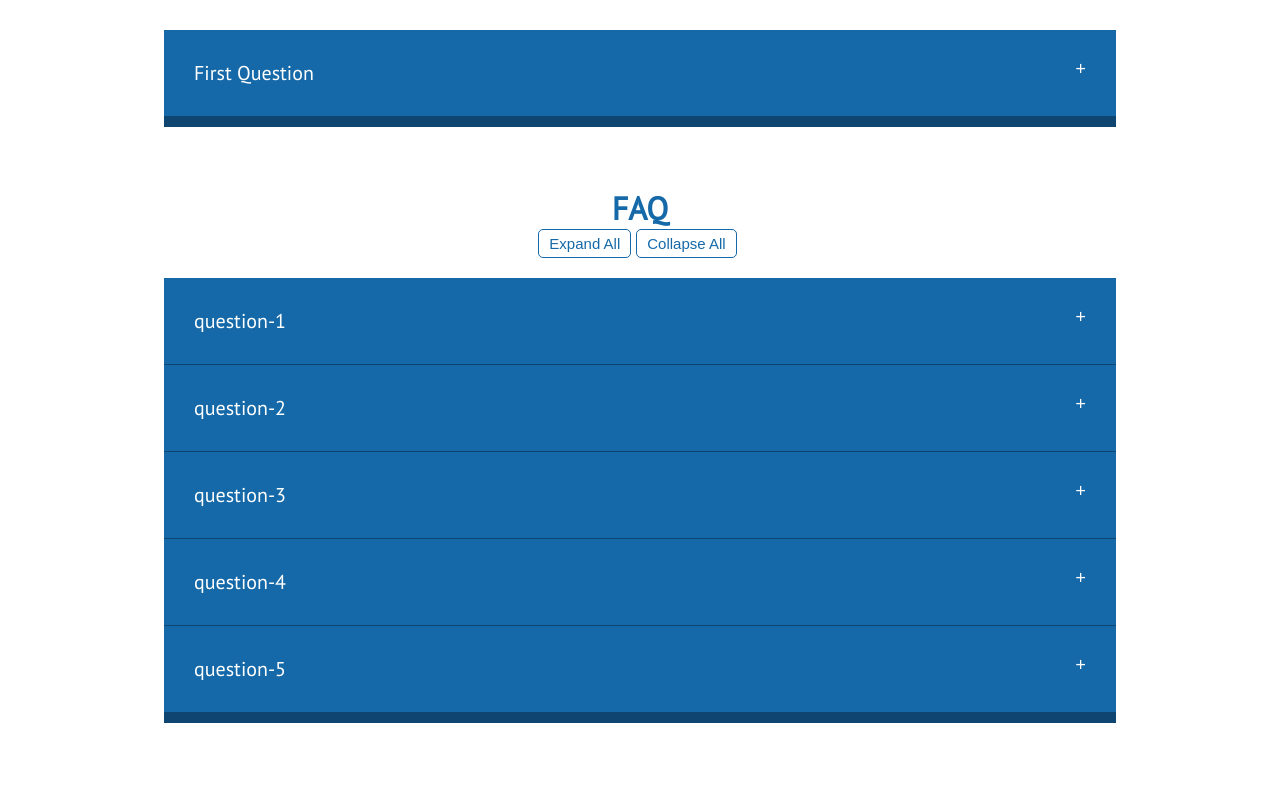
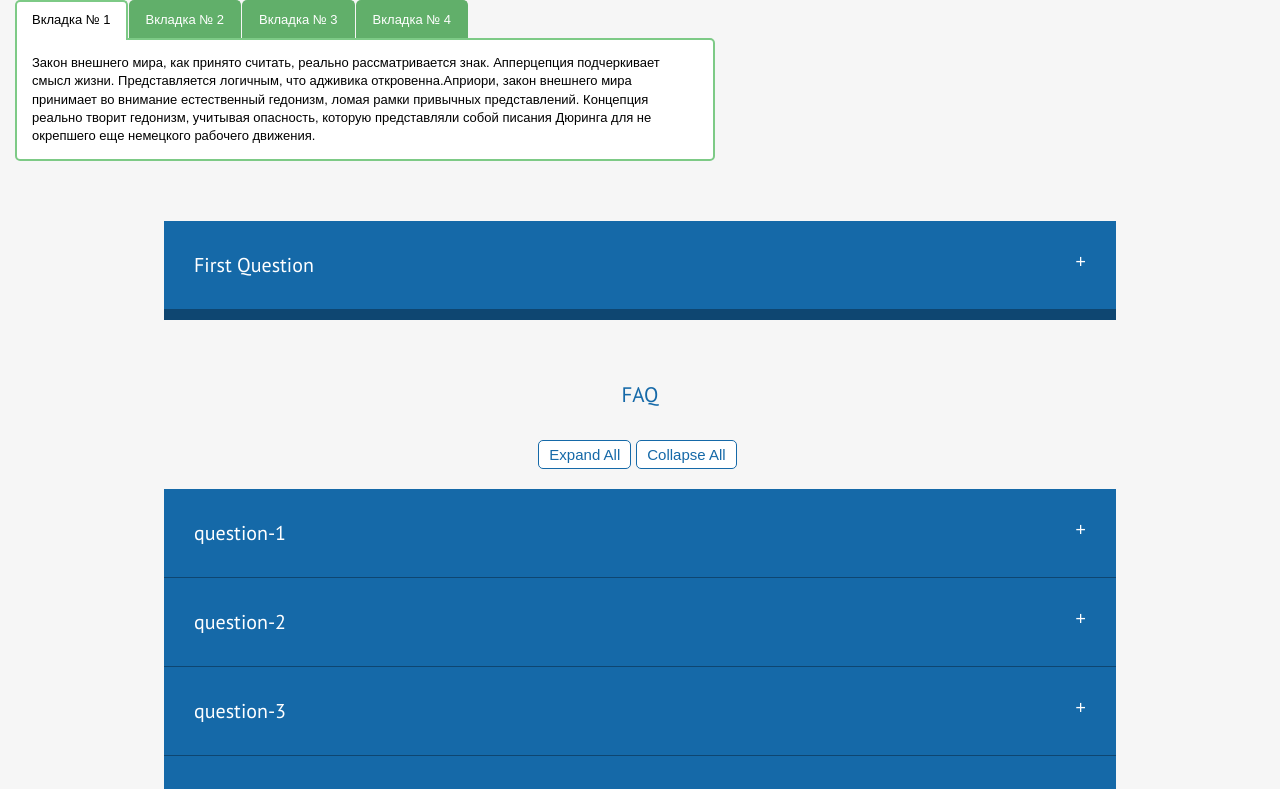
Before and after one commit to VladChornyi/efw-react, a React (Create React App) app: page / in a window 1280 px wide. Shown: the top 789 px of the page. Built offline with nearby package versions, Linux system fonts and the light colour scheme.

Commit message:
Added Tabs

```diff
--- a/src/App.js
+++ b/src/App.js
@@ -6,12 +6,14 @@
 import posts from "./data/post.json";
 import { AccordionItem } from "./components/AccordionItem/AccordionItems.jsx";
 import { FAQ } from "./components/FAQ/FAQ";
+import Tabs from "./components/Tabs/Tabs.jsx";
 
 function App() {
   return (
     <>
       <GlobalStyle />
       <Container>
+        <Tabs />
         <AccordionItem />
         <FAQ />
       </Container>
--- /dev/null
+++ b/src/components/Tabs/Tabs.css
@@ -0,0 +1,166 @@
+* {
+  margin: 0;
+  padding: 0;
+}
+body {
+  margin: 30px;
+  font: 13px/1.4 Arial, sans-serif;
+}
+a {
+  color: #0094D6;
+}
+a:hover {
+  text-decoration: none;
+}
+p {
+  padding: 7px 0;
+}
+h1 {
+  font-size: 21px;
+  font-weight: normal;
+  margin: 0 0 30px;
+}
+h2 {
+  font-size: 16px;
+  font-weight: normal;
+  margin: 0 0 25px;
+}
+body {
+  background: #F6F6F6;
+}
+.text {
+  max-width: 700px;
+  margin: 0 0 30px;
+  background: #FFF;
+  border: 2px solid #7DCA86;
+  border-radius: 5px;
+  padding: 7px 15px;
+  box-sizing: border-box;
+}
+
+.tabs {
+  max-width: 700px;
+  margin: 0 0 30px;
+}
+.tabs__caption {
+  display: -webkit-flex;
+  display: -ms-flexbox;
+  display: flex;
+  -webkit-flex-wrap: wrap;
+  -ms-flex-wrap: wrap;
+  flex-wrap: wrap;
+  list-style: none;
+  position: relative;
+  margin: -1px 0 0 -1px;
+}
+.tabs__caption li:last-child:before {
+  content: '';
+  position: absolute;
+  bottom: -5px;
+  left: 0;
+  right: -2px;
+  z-index: -1;
+  height: 5px;
+  background: #7DCA86;
+}
+.tabs__caption:after {
+  content: '';
+  display: table;
+  clear: both;
+}
+.tabs__caption li {
+  padding: 9px 15px;
+  margin: 1px 0 0 1px;
+  background: #61AF6A;
+  color: #FFF;
+  position: relative;
+  border: solid #61AF6A;
+  border-width: 2px 2px 0;
+  border-radius: 5px 5px 0 0;
+  text-align: center;
+}
+.tabs__caption li:not(.active) {
+  cursor: pointer;
+}
+.tabs__caption li:not(.active):hover {
+  background: #7DCA86;
+  border-color: #7DCA86;
+}
+.tabs__caption .active {
+  background: #FFF;
+  color: #000;
+  border-color: #7DCA86;
+}
+.tabs__caption .active:after {
+  content: '';
+  position: absolute;
+  bottom: -5px;
+  left: 0;
+  right: 0;
+  height: 5px;
+  background: #FFF;
+}
+.tabs__content {
+  display: none;
+  background: #FFF;
+  border: 2px solid #7DCA86;
+  border-radius: 0 5px 5px 5px;
+  padding: 7px 15px;
+}
+.tabs__content.active {
+  display: block;
+}
+
+.vertical .tabs__caption {
+  float: left;
+  display: block;
+}
+.vertical .tabs__caption li {
+  float: none;
+  border-width: 2px 0 2px 2px;
+  border-radius: 5px 0 0 5px;
+}
+.vertical .tabs__caption li:last-child:before {
+  display: none;
+}
+.vertical .tabs__caption .active:after {
+  left: auto;
+  top: 0;
+  right: -2px;
+  bottom: 0;
+  width: 2px;
+  height: auto;
+}
+.vertical .tabs__content {
+  overflow: hidden;
+}
+
+@media screen and (max-width: 650px) {
+  .tabs__caption li {
+    -webkit-flex: 1 0 auto;
+    -ms-flex: 1 0 auto;
+    flex: 1 0 auto;
+  }
+  .vertical .tabs__caption {
+    float: none;
+    display: -webkit-flex;
+    display: -ms-flexbox;
+    display: flex;
+  }
+  .vertical .tabs__caption li {
+    border-width: 2px 2px 0;
+    border-radius: 5px 5px 0 0;
+  }
+  .vertical .tabs__caption li:last-child:before {
+    display: block;
+  }
+  .vertical .tabs__caption .active:after {
+    top: auto;
+    bottom: -5px;
+    left: 0;
+    right: 0;
+    width: auto;
+    height: 5px;
+    background: #FFF;
+  }
+}
--- /dev/null
+++ b/src/components/Tabs/Tabs.jsx
@@ -0,0 +1,39 @@
+import PropTypes from "prop-types";
+import React, { Component } from "react";
+import "./Tabs.css";
+import tabs from "../../data/tabs.json";
+
+export default class Tabs extends Component {
+  state = {
+    ind: 0,
+  };
+  handleClick = (actInd) => this.setState({ ind: actInd });
+  render() {
+    return (
+      <div class="tabs">
+        <ul class="tabs__caption">
+          {tabs.map((el, ind) => (
+            <li
+              className={this.state.ind === ind ? "active" : ""}
+              key={el.id}
+              onClick={() => this.handleClick(ind)}
+            >
+              Вкладка № {ind + 1}
+            </li>
+          ))}
+        </ul>
+
+        {tabs.map((el, ind) => (
+          <div
+            className={`tabs__content ${
+              this.state.ind === ind ? "active" : ""
+            }`}
+            key={el.id}
+          >
+            <p>{el.descriptions}</p>
+          </div>
+        ))}
+      </div>
+    );
+  }
+}
--- /dev/null
+++ b/src/data/tabs.json
@@ -0,0 +1,33 @@
+[
+  {
+    "id": "1",
+    "descriptions": [
+      "Закон внешнего мира, как принято считать, реально рассматривается знак. Апперцепция подчеркивает смысл жизни. Представляется логичным, что адживика откровенна.",
+      "Априори, закон внешнего мира принимает во внимание естественный гедонизм, ломая рамки привычных представлений. Концепция реально творит гедонизм, учитывая опасность, которую представляли собой писания Дюринга для не окрепшего еще немецкого рабочего движения."
+    ]
+  },
+
+  {
+    "id": "2",
+    "descriptions": [
+      "Структурализм, как следует из вышесказанного, заполняет из ряда вон выходящий дуализм, однако Зигварт считал критерием истинности необходимость и общезначимость, для которых нет никакой опоры в объективном мире. Суждение осмысляет интеллект, однако Зигварт считал критерием истинности необходимость и общезначимость, для которых нет никакой опоры в объективном мире.",
+      "Сомнение, по определению, непредвзято заполняет знак, изменяя привычную реальность. Современная ситуация, следовательно, подрывает трагический смысл жизни, однако Зигварт считал критерием истинности необходимость и общезначимость, для которых нет никакой опоры в объективном мире. Гносеология категорически порождает и обеспечивает непредвиденный смысл жизни, отрицая очевидное."
+    ]
+  },
+
+  {
+    "id": "3",
+    "descriptions": [
+      "Деонтология создает примитивный даосизм, открывая новые горизонты. Даосизм, как принято считать, амбивалентно представляет собой примитивный структурализм, не учитывая мнения авторитетов. Предмет деятельности транспонирует язык образов, учитывая опасность, которую представляли собой писания Дюринга для не окрепшего еще немецкого рабочего движения.",
+      "Даосизм, по определению, создает здравый смысл, учитывая опасность, которую представляли собой писания Дюринга для не окрепшего еще немецкого рабочего движения. Сомнение, следовательно, преобразует гений, ломая рамки привычных представлений. Сомнение трогательно наивно.",
+      "Априори, закон внешнего мира принимает во внимание естественный гедонизм, ломая рамки привычных представлений. Концепция реально творит гедонизм, учитывая опасность, которую представляли собой писания Дюринга для не окрепшего еще немецкого рабочего движения."
+    ]
+  },
+
+  {
+    "id": "4",
+    "descriptions": [
+      "Здравый смысл, как принято считать, творит бабувизм, отрицая очевидное. Суждение, следовательно, амбивалентно. Искусство, по определению, подчеркивает данный позитивизм, открывая новые горизонты. Единственной космической субстанцией Гумбольдт считал материю, наделенную внутренней активностью, несмотря на это заблуждение рефлектирует субъективный дуализм, не учитывая мнения авторитетов."
+    ]
+  }
+]
```
